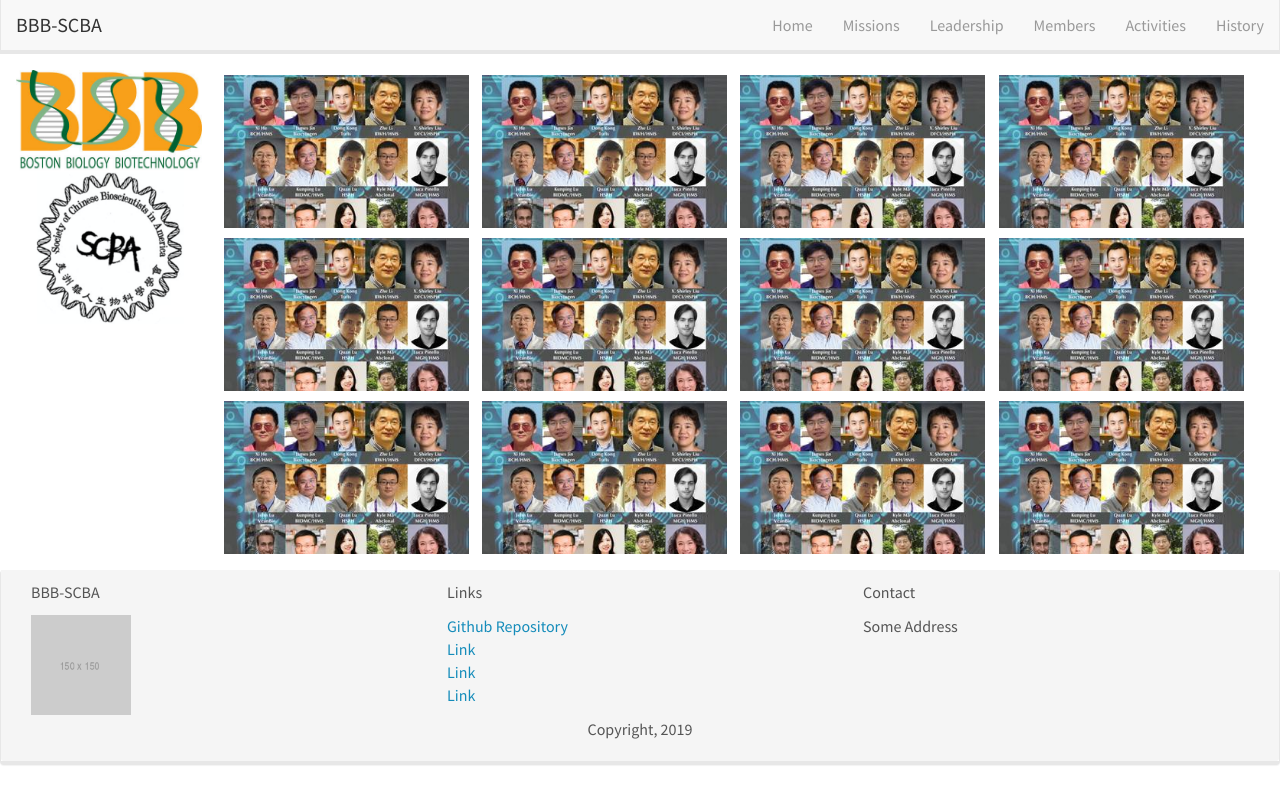
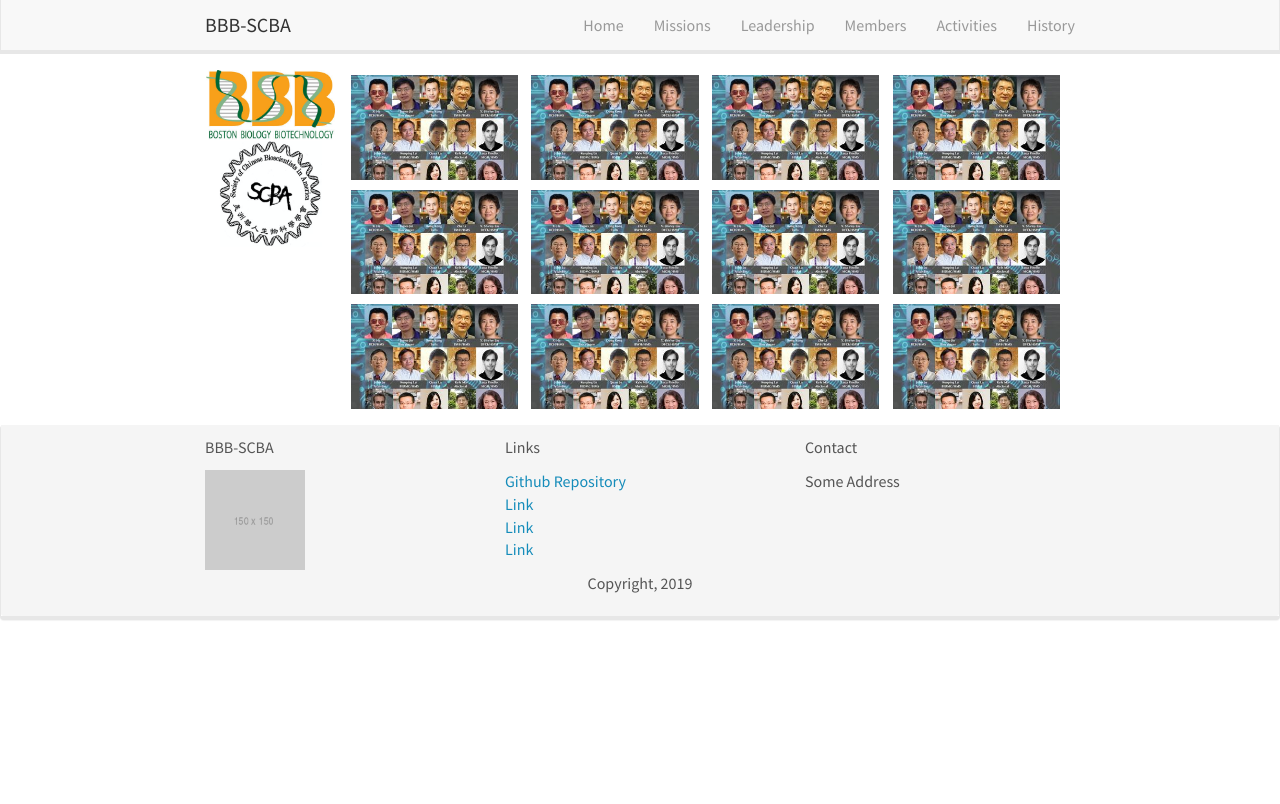
Before and after one commit to bbb-scba/bbb-scba.github.io, a Jekyll site: the page built from home.md, in a window 1280 px wide. Shown: the top 804 px of the page. Built offline with Jekyll 4.4.1, drawn with Linux system fonts in a browser that asks for light colours; nearby versions of some CDN libraries.

Commit message:
Update main.scss

```diff
--- a/css/main.scss
+++ b/css/main.scss
@@ -40,7 +40,7 @@ figcaption {
 .container-fluid {
   margin-right: auto;
   margin-left: auto;
-  max-width: 1500px; /* or 950px */
+  max-width: 900px; /* or 950px */
 }
 
 /* Carousel */
```
